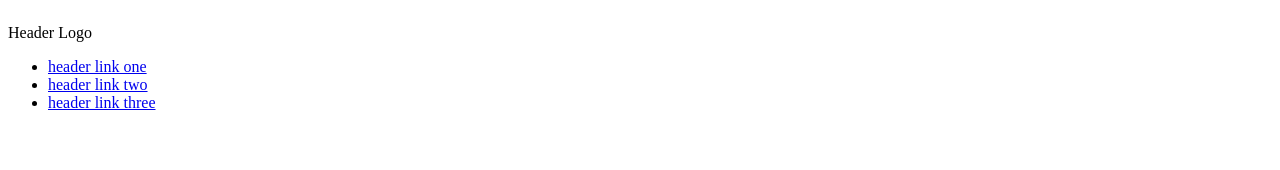
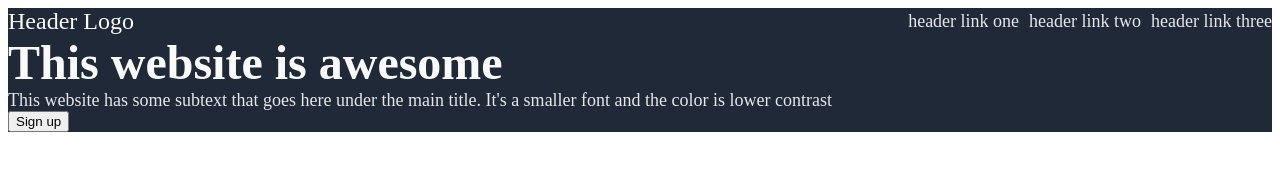
Before and after one commit to mlinov/landing-page, a plain HTML site: page index.html in a window 1280 px wide. Drawn offline with Linux system fonts and the light colour scheme.

Commit message:
edit header

```diff
--- a/index.html
+++ b/index.html
@@ -12,12 +12,17 @@
 
     <div class="header">
       <div class="top">
-        <p>Header Logo</p>
+        <div class="header-logo">Header Logo</div>
         <ul>
             <li><a href="#">header link one</a></li>
             <li><a href="#">header link two</a></li>
             <li><a href="#">header link three</a></li>
         </ul>
+      </div>
+      <div class="box">
+        <div class="hero-text">This website is awesome</div>
+        <div class="hero-subtext">This website has some subtext that goes here under the main title. It's a smaller font and the color is lower contrast</div>
+        <button>Sign up</button>
       </div>
     </div>
 
--- a/styles.css
+++ b/styles.css
@@ -4,7 +4,7 @@ body {
 }
 
 .header {
-
+    background-color: #1f2937;
 }
 
 .body {
@@ -14,3 +14,47 @@ body {
 .footer {
 
 }
+
+.top {
+    display: flex;
+    justify-content: space-between;
+    align-items: center;
+}
+
+.box {
+
+}
+
+.header-logo {
+    color: #f9faf8;
+    font-size: 24px;
+}
+
+.hero-text {
+    font-size: 48px;
+    font-weight: 900;
+    color: #f9faf8;
+}
+
+.hero-subtext {
+    font-size: 18px;
+    color: #E5E7EB;
+}
+
+.button {
+    color: #3882f6;
+}
+
+ul {
+    list-style-type: none;
+    margin: 0;
+    padding: 0;
+    display: flex;
+    gap: 10px;
+  }
+
+  a {
+    color: #E5E7EB;
+    text-decoration: none;
+    font-size: 18px;
+  }
```
